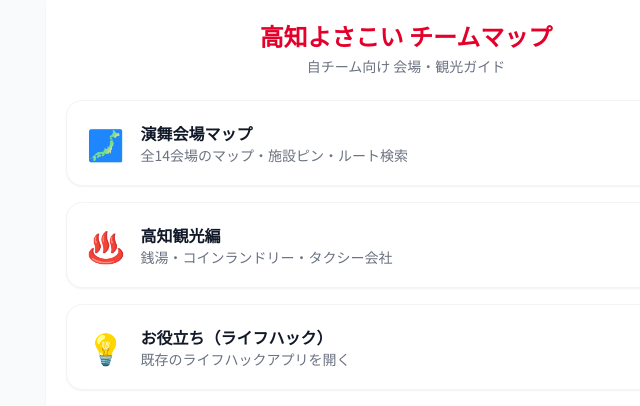
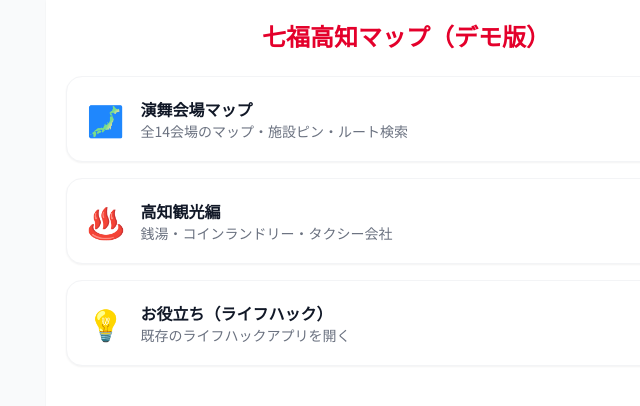
Before and after one commit to rensyubu7294351-dev/2026_Kochi, a Next.js app: page / in a window 1280 px wide. Shown: the top 406 px of the page, without its empty margins (234-874 px from the left). Built offline with nearby package versions, Linux system fonts and the light colour scheme; no server answers.

Commit message:
ホーム画面のタイトル変更

```diff
--- a/src/app/page.tsx
+++ b/src/app/page.tsx
@@ -7,11 +7,8 @@ export default function HomePage() {
     <main className="p-5">
       <header className="mb-6 text-center">
         <h1 className="text-2xl font-bold text-yosakoi">
-          高知よさこい チームマップ
+          七福高知マップ（デモ版）
         </h1>
-        <p className="mt-1 text-sm text-gray-500">
-          自チーム向け 会場・観光ガイド
-        </p>
       </header>
 
       <nav className="grid gap-4">
```
